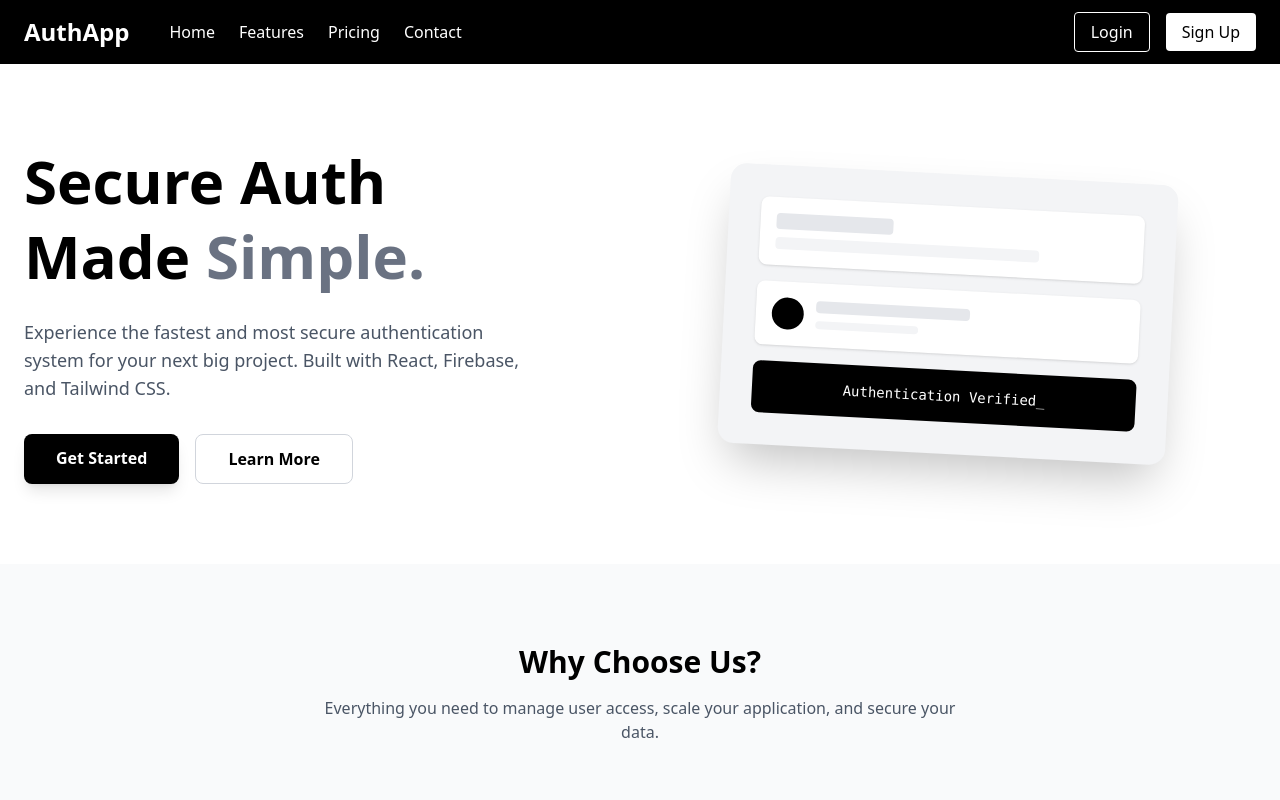
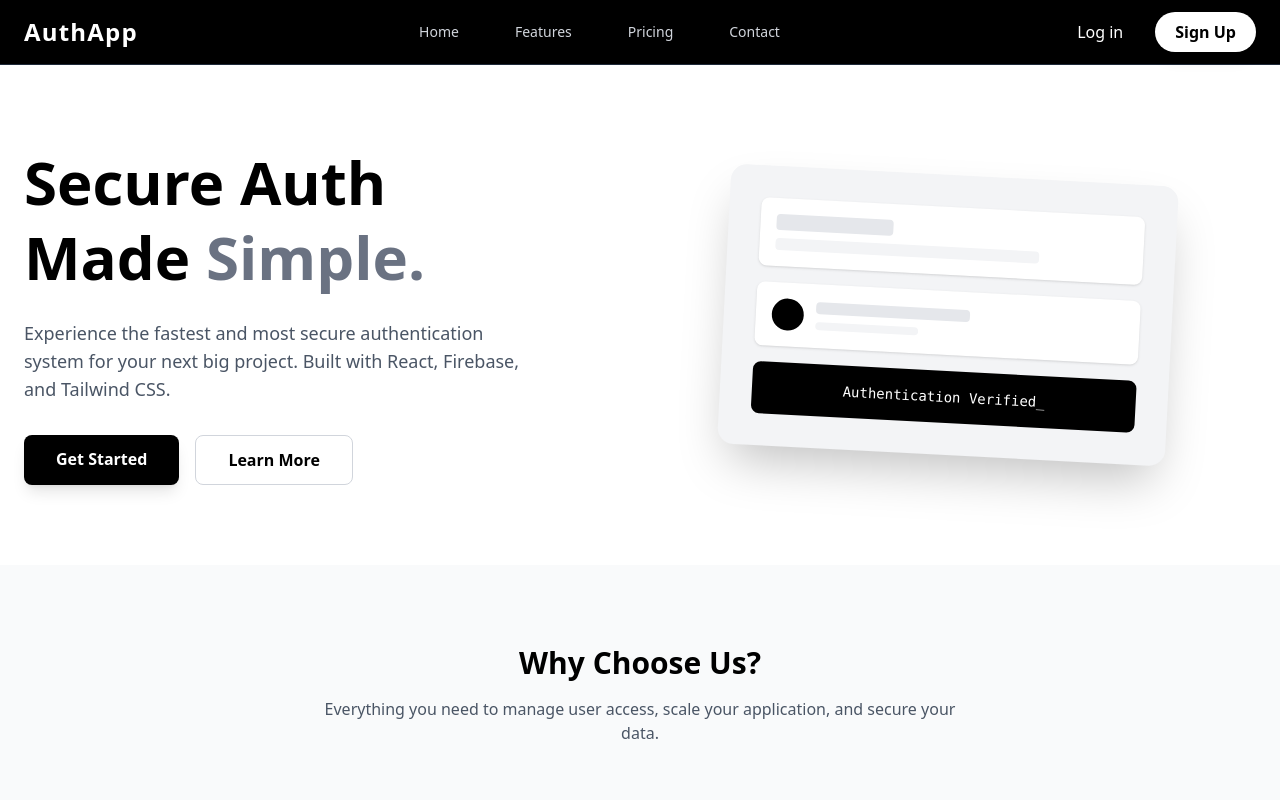
Before and after one commit to khaled6013/Authentication, a React (Vite) app: page / in a window 1280 px wide. Shown: the top 800 px of the page. Built offline with nearby package versions, Linux system fonts and the light colour scheme.

Commit message:
navbar update

```diff
--- a/src/components/Navbar.jsx
+++ b/src/components/Navbar.jsx
@@ -1,29 +1,108 @@
-import React from "react";
+import React, { useState } from "react";
 import { Link } from "react-router";
 
 const Navbar = () => {
+  const [isOpen, setIsOpen] = useState(false);
+
   return (
-    <nav className="bg-black py-4">
-      <div className="max-w-7xl mx-auto px-6 flex items-center justify-between">
-        <div className="flex items-center space-x-10">
-          <h1 className="text-white text-2xl font-bold">AuthApp</h1>
+    <nav className="bg-black border-b border-gray-800 sticky top-0 z-50">
+      <div className="max-w-7xl mx-auto px-6">
+        <div className="flex justify-between items-center h-16">
 
-          <ul className="hidden md:flex space-x-6 text-white">
-            <li className="cursor-pointer hover:text-gray-300">Home</li>
-            <li className="cursor-pointer hover:text-gray-300">Features</li>
-            <li className="cursor-pointer hover:text-gray-300">Pricing</li>
-            <li className="cursor-pointer hover:text-gray-300">Contact</li>
-          </ul>
-        </div>
-        <div className="space-x-4">
-          <Link to="/login" className="text-white border border-white px-4 py-2 rounded hover:bg-white hover:text-black transition cursor-pointer">
-            Login
-          </Link>
-          <Link to="/signup" className="bg-white text-black px-4 py-2 rounded hover:bg-gray-200 transition cursor-pointer">
-            Sign Up
-          </Link>
+          {/* Logo Section */}
+          <div className="shrink-0 flex items-center">
+            <Link to="/" className="text-white text-2xl font-bold tracking-wider hover:text-gray-300 transition">
+              AuthApp
+            </Link>
+          </div>
+
+          {/* Desktop Menu */}
+          <div className="hidden md:flex items-center space-x-8">
+            <Link to="/" className="text-gray-300 hover:text-white px-3 py-2 rounded-md text-sm font-medium transition">
+              Home
+            </Link>
+            <Link to="#" className="text-gray-300 hover:text-white px-3 py-2 rounded-md text-sm font-medium transition">
+              Features
+            </Link>
+            <Link to="#" className="text-gray-300 hover:text-white px-3 py-2 rounded-md text-sm font-medium transition">
+              Pricing
+            </Link>
+            <Link to="#" className="text-gray-300 hover:text-white px-3 py-2 rounded-md text-sm font-medium transition">
+              Contact
+            </Link>
+          </div>
+          <div className="hidden md:flex items-center space-x-4">
+            <Link
+              to="/login"
+              className="text-white hover:text-gray-300 font-medium px-4 py-2 transition"
+            >
+              Log in
+            </Link>
+            <Link
+              to="/signup"
+              className="bg-white text-black hover:bg-gray-200 px-5 py-2 rounded-full font-bold transition shadow-lg transform hover:scale-105"
+            >
+              Sign Up
+            </Link>
+          </div>
+
+          {/* Mobile Menu Button */}
+          <div className="-mr-2 flex md:hidden">
+            <button
+              onClick={() => setIsOpen(!isOpen)}
+              className="inline-flex items-center justify-center p-2 rounded-md text-gray-400 hover:text-white hover:bg-gray-800 focus:outline-none transition"
+            >
+              <span className="sr-only">Open main menu</span>
+              {/* Menu Icon / Close Icon based on state */}
+              {!isOpen ? (
+                <svg className="block h-6 w-6" xmlns="http://www.w3.org/2000/svg" fill="none" viewBox="0 0 24 24" stroke="currentColor">
+                  <path strokeLinecap="round" strokeLinejoin="round" strokeWidth="2" d="M4 6h16M4 12h16M4 18h16" />
+                </svg>
+              ) : (
+                <svg className="block h-6 w-6" xmlns="http://www.w3.org/2000/svg" fill="none" viewBox="0 0 24 24" stroke="currentColor">
+                  <path strokeLinecap="round" strokeLinejoin="round" strokeWidth="2" d="M6 18L18 6M6 6l12 12" />
+                </svg>
+              )}
+            </button>
+          </div>
         </div>
       </div>
+
+      {/* Mobile Menu (Dropdown) */}
+      {isOpen && (
+        <div className="md:hidden bg-gray-900 border-t border-gray-800">
+          <div className="px-2 pt-2 pb-3 space-y-1 sm:px-3">
+            <Link to="/" className="text-gray-300 hover:text-white block px-3 py-2 rounded-md text-base font-medium">
+              Home
+            </Link>
+            <Link to="#" className="text-gray-300 hover:text-white block px-3 py-2 rounded-md text-base font-medium">
+              Features
+            </Link>
+            <Link to="#" className="text-gray-300 hover:text-white block px-3 py-2 rounded-md text-base font-medium">
+              Pricing
+            </Link>
+            <Link to="#" className="text-gray-300 hover:text-white block px-3 py-2 rounded-md text-base font-medium">
+              Contact
+            </Link>
+          </div>
+          <div className="pt-4 pb-4 border-t border-gray-800">
+            <div className="px-5 space-y-3">
+              <Link
+                to="/login"
+                className="block text-center w-full text-gray-300 hover:text-white font-medium py-2 border border-gray-700 rounded-lg hover:border-gray-500 transition"
+              >
+                Log in
+              </Link>
+              <Link
+                to="/signup"
+                className="block text-center w-full bg-white text-black font-bold py-2 rounded-lg hover:bg-gray-200 transition"
+              >
+                Sign Up
+              </Link>
+            </div>
+          </div>
+        </div>
+      )}
     </nav>
   );
 };
```
